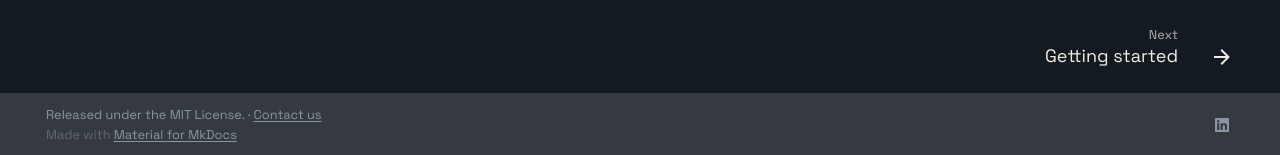
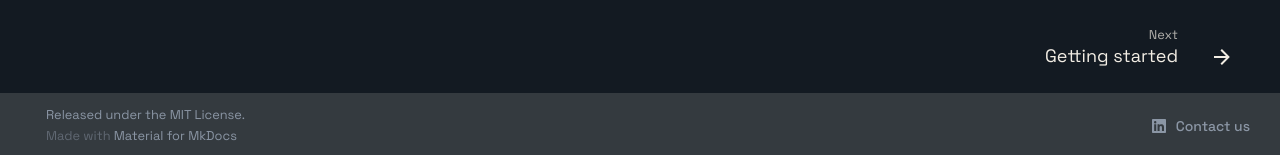
Before and after one commit to P-Sudhakar-tech/HayaVega, an MkDocs documentation site: the page built from docs/index.md, in a window 1280 px wide and 1400 px high, scrolled down 1476 px. Shown: the part 1242-1397 px from the top of the window. Built offline with MkDocs 1.6.1 and Material for MkDocs 9.7.7, drawn with Linux system fonts in a browser that asks for light colours.

Commit message:
fix: pair "Contact us" label with its icon instead of a separate link
Moved the text label off the copyright line (where it sat apart from
the LinkedIn icon on the right) and onto the icon itself via ::after,
so there's one paired contact affordance instead of two disconnected
ones. Took three passes to get right: the first (inline-flex) made the
SVG icon vanish entirely, the second (inline-block without resetting
the link's fixed 1.6rem height) stacked the icon above the text instead
of beside it -- fixed by clearing both width and height to auto and
setting an explicit line-height to keep everything on one baseline.

```diff
--- a/docs/assets/extra.css
+++ b/docs/assets/extra.css
@@ -417,21 +417,32 @@ body { background: var(--paper); }
   border-radius: 4px;
 }
 
-/* ---------- footer copyright link ("Contact us"): sit inline with the
-   surrounding text at the same baseline/size, and keep the focus ring
-   tight to the link's own box instead of a padded floating pill. ---------- */
-.md-copyright a {
-  color: inherit;
-  font-size: inherit;
-  line-height: inherit;
-  vertical-align: baseline;
-  text-decoration: underline;
-  text-underline-offset: 2px;
+/* ---------- footer "Contact us": paired with its own icon on the
+   right side of the footer, instead of a bare icon with only a hover
+   tooltip and an unrelated text link sitting apart from it on the
+   left. There's exactly one social link in extra.social (LinkedIn),
+   so the label is added via ::after rather than templating. ---------- */
+.md-social__link {
+  width: auto !important;
+  height: auto !important;
+  line-height: 1.6rem;
+  text-align: left !important;
+  padding: 0 2px;
+  white-space: nowrap;
 }
-.md-copyright a:hover {
+.md-social__link svg {
+  vertical-align: middle;
+}
+.md-social__link::after {
+  content: "Contact us";
+  display: inline-block;
+  margin-left: 6px;
+  font-size: 0.7rem;
+  font-weight: 500;
+  vertical-align: middle;
+  color: var(--md-footer-fg-color--light);
+  white-space: nowrap;
+}
+.md-social__link:hover::after {
   color: var(--mango-strong);
 }
-.md-copyright a:focus-visible {
-  outline-offset: 1px;
-  border-radius: 2px;
-}
--- a/mkdocs.yml
+++ b/mkdocs.yml
@@ -6,7 +6,7 @@ site_description: A structured Python web framework with automatic, interactive
 # generate correct absolute links against; it doesn't claim the site is
 # live today, and nothing here triggers a deploy.
 site_url: https://p-sudhakar-tech.github.io/mangoo-framework/
-copyright: Released under the MIT License. &middot; <a href="https://www.linkedin.com/in/ponugoti-sudhakar-37029a18b" target="_blank" rel="noopener">Contact us</a>
+copyright: Released under the MIT License.
 
 docs_dir: docs
 site_dir: site
```
